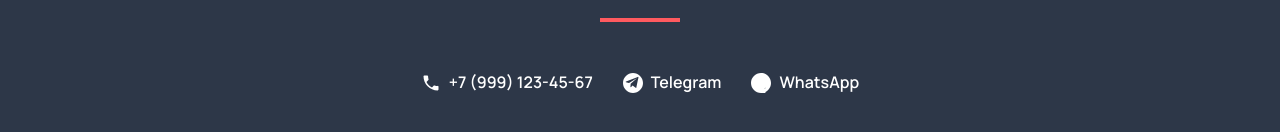
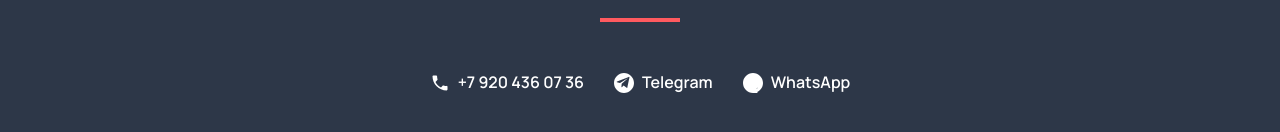
Before and after one commit to hesoyam41311/hesoyam41311.github.io, a plain HTML site: page index.html in a window 1280 px wide. Shown: the part 2666-2798 px from the top of the page. Drawn offline with Linux system fonts and the light colour scheme.

Commit message:
Update index.html

```diff
--- a/index.html
+++ b/index.html
@@ -527,15 +527,15 @@
         <div class="container">
             <h2 class="section-title" style="color: white;">Контакты</h2>
             <div style="display: flex; justify-content: center; gap: 30px; flex-wrap: wrap; margin-top: 2rem;">
-                <a href="tel:+79991234567" style="color: white; text-decoration: none; font-weight: 600; display: flex; align-items: center; gap: 8px;">
+                <a href="tel:+79204360736" style="color: white; text-decoration: none; font-weight: 600; display: flex; align-items: center; gap: 8px;">
                     <svg width="20" height="20" viewBox="0 0 24 24" fill="white"><path d="M20 15.5c-1.2 0-2.5-.2-3.6-.6-.3-.1-.7 0-1 .2l-2.2 2.2c-2.8-1.5-5.2-3.8-6.6-6.6l2.2-2.2c.3-.3.4-.7.2-1-.3-1.1-.5-2.4-.5-3.6 0-.6-.4-1-1-1H4c-.6 0-1 .4-1 1 0 9.4 7.6 17 17 17 .6 0 1-.4 1-1v-3.5c0-.6-.4-1-1-1z"/></svg>
-                    +7 (999) 123-45-67
+                    +7 920 436 07 36
                 </a>
-                <a href="https://t.me/your_username" target="_blank" style="color: white; text-decoration: none; font-weight: 600; display: flex; align-items: center; gap: 8px;">
+                <a href="https://t.me/Wwwwspegg" target="_blank" style="color: white; text-decoration: none; font-weight: 600; display: flex; align-items: center; gap: 8px;">
                     <svg width="20" height="20" viewBox="0 0 24 24" fill="white"><path d="M12 0C5.4 0 0 5.4 0 12s5.4 12 12 12 12-5.4 12-12S18.6 0 12 0zm5.9 8.2l-1.9 9.1c-.1.6-.4.8-.8.5l-3.7-2.8-1.8 1.7c-.2.2-.4.4-.8.1l.3-3.8 6.8-6.1c.3-.3 0-.4-.4-.1l-8.4 5.3-3.6-1.1c-.6-.2-.6-.6.1-.9l14-5.4c.5-.2 1 .1.8.9z"/></svg>
                     Telegram
                 </a>
-                <a href="https://wa.me/79991234567" target="_blank" style="color: white; text-decoration: none; font-weight: 600; display: flex; align-items: center; gap: 8px;">
+                <a href="https://wa.me/79204360736" target="_blank" style="color: white; text-decoration: none; font-weight: 600; display: flex; align-items: center; gap: 8px;">
                     <svg width="20" height="20" viewBox="0 0 24 24" fill="white"><path d="M12 0C5.4 0 0 5.4 0 12s5.4 12 12 12 12-5.4 12-12S18.6 0 12 0zm6.2 17.3c-.3.5-1.6 1.2-2.2 1.2-.6 0-1.3-.2-3.8-1.3-2.9-1.3-4.8-4.4-5-4.6-.1-.3-.4-1.1.1-2.1.2-.5.8-.8 1.3-.6 0 0 .5.2 1.3.7.3.2.5.3.7.1.2-.1.6-.8.8-1.1.1-.2.1-.4 0-.5-.1-.2-.4 0-.8.2-.4.2-.8.4-1 .4-.2 0-.4-.1-.6-.2-.3-.2-.7-.4-1.2-.7-1.9-1-3.2-1.1-3.8-1.1-.7 0-1.7.2-2.5 1.3-.7 1-1 2.3-.7 3.6.3 1.6 1.6 5.4 4.3 7.9 3.1 2.8 6.8 3.6 8.3 3.9 1.5.3 2.8.2 3.4-.2.7-.5.8-1.4.8-1.6 0-.2-.1-.3-.3-.2-.5.2-1.1.3-1.3.3-.3 0-.8-.1-1.1-.4-.7-.5-1.4-1.1-2-1.8-.2-.3-.4-.3-.3-.5.1-.1.5-.5.7-.7.5-.4.8-.9 1-1.4.1-.4.1-.7 0-1-.1-.3-.5-.4-.7-.3-.6.2-1.3.5-1.8.7-.7.3-.8.3-1.1.1-.3-.2-.6-.7-.9-1-.3-.4-.7-.8-1-1.2-.2-.3-.4-.5-.7-.5h-.5c-.2 0-.6.1-.8.6-.3.6-.9 2-.9 2.7 0 .7.3 1 .5 1.3.2.3 1.1 1.7 2.6 2.6 1.5.9 2.6.8 3.1.7.5-.1 1.6-.6 1.8-1.3.2-.7.2-1.3.1-1.4-.1-.1-.3-.2-.6-.1z"/></svg>
                     WhatsApp
                 </a>
```
